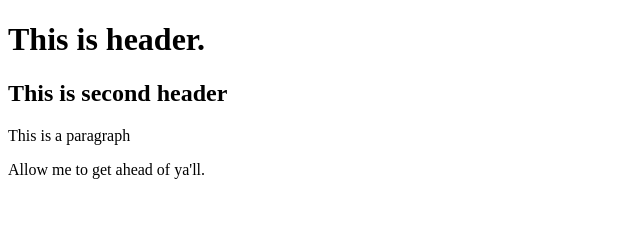
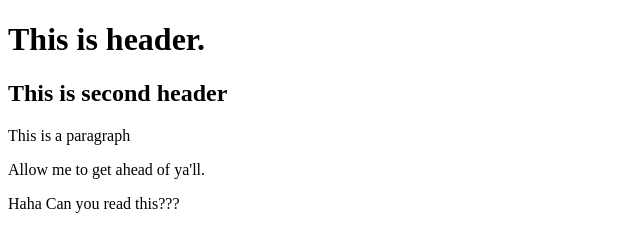
Before and after one commit to kvraiden/FulStaCor, a website: page index.html in a window 1280 px wide. Shown: the whole page, without its empty margins (0-640 px from the left). Drawn offline with Linux system fonts and the light colour scheme.

Commit message:
Fifth Commit

```diff
--- a/index.html
+++ b/index.html
@@ -8,6 +8,7 @@
     <h2>This is second header</h2>
     <p>This is a paragraph</p>
     <p> Allow me to get ahead of ya'll.</p>
+    Haha Can you read this???
 
 </body>
 
```
